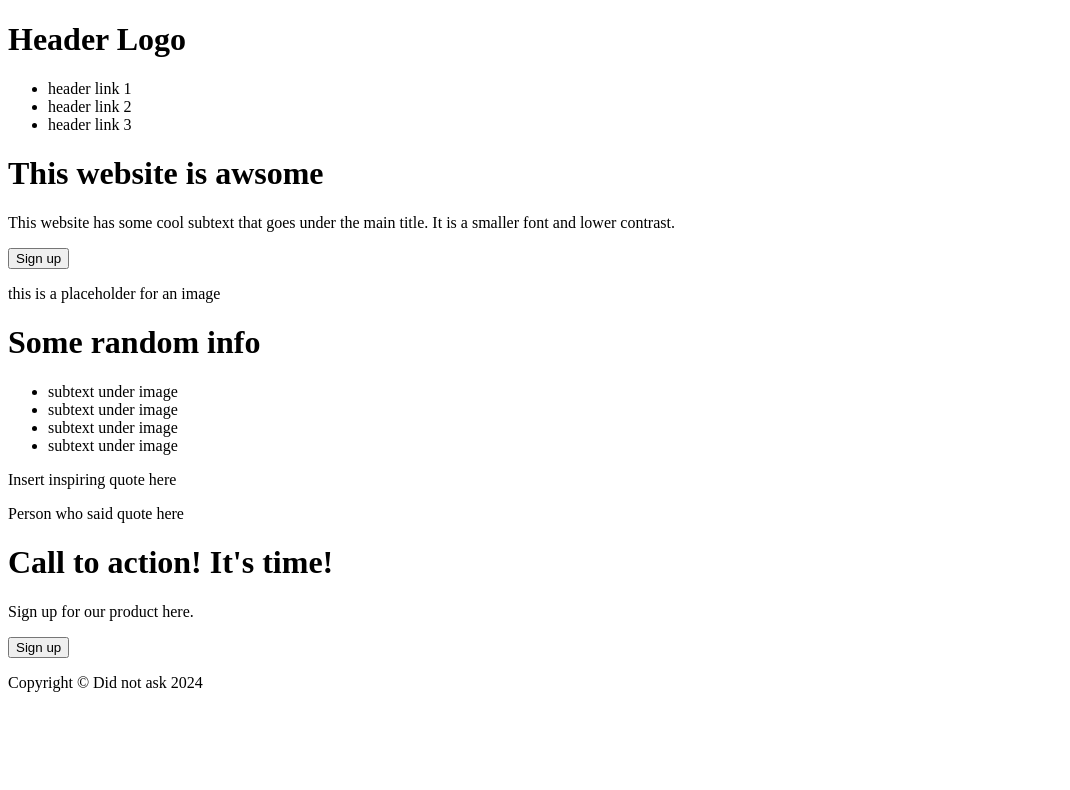
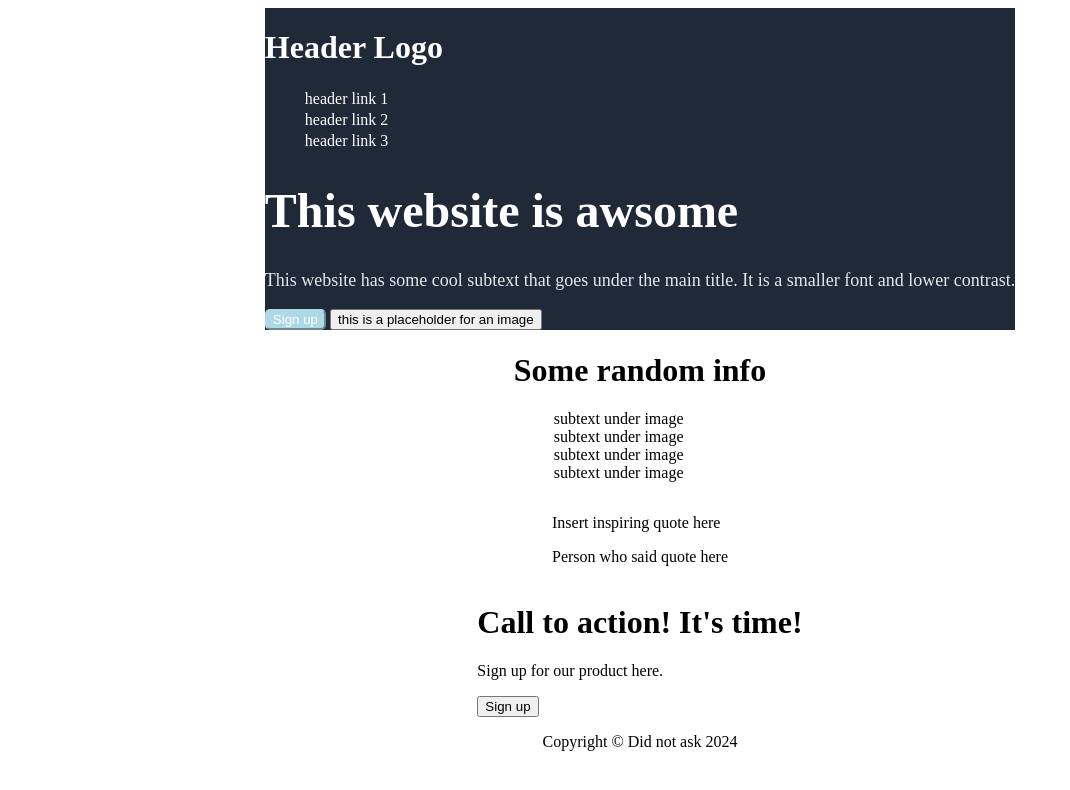
Before and after one commit to ProgrammingBeast-250/Odin-project-Mini-website, a plain HTML site: page index.html in a window 1280 px wide. Shown: the whole page, without its empty margins (0-1070 px from the left). Drawn offline with Linux system fonts and the light colour scheme.

Commit message:
Changed the website to flexbox ordering

```diff
--- a/index.html
+++ b/index.html
@@ -7,23 +7,30 @@
         <title>Mini website</title>
         <link rel="stylesheet" href="style.css">
     </head>
+
+
     <body>
-        <div id="Header">
-            <div id="top header">
-                <h1 id="header Logo">Header Logo</h1>
-                <ul id="header links">
+        <div id="Headers">
+
+            <div id="top-header">
+                <h1 id="header-Logo">Header Logo</h1>
+                <ul>
                     <li><a href="#"></a>header link 1</li>
                     <li><a href="#"></a>header link 2</li>
                     <li><a href="#"></a>header link 3</li>
                 </ul>
             </div>
-            <div id="main header">
-                <h1>This website is awsome</h1>
-                <p>This website has some cool subtext that goes under the main title. It is a smaller font and lower contrast.</p>
-                <button>Sign up</button>
-                <p>this is a placeholder for an image</p>
+
+
+            <div id="main-header">
+                <h1 id="website-description">This website is awsome</h1>
+                <p id="description">This website has some cool subtext that goes under the main title. It is a smaller font and lower contrast.</p>
+                <button id="header-button">Sign up</button>
+                <button id="placeholder-img">this is a placeholder for an image</button>
             </div>
         </div>
+
+
         <div id="Random info">
             <h1>Some random info</h1>
             <ul>
@@ -33,10 +40,14 @@
                 <li>subtext under image</li>
             </ul>
         </div>
+
+
         <div id="Quote">
             <p>Insert inspiring quote here</p>
             <p>Person who said quote here</p>
         </div>
+
+
         <div id="sign up">
             <div id="text container">
                 <h1>Call to action! It's time!</h1>
@@ -44,6 +55,8 @@
                 <button>Sign up</button>
             </div>
         </div>
+
+
         <div id="footer">
             <p>Copyright © Did not ask 2024</p>
         </div>
--- a/style.css
+++ b/style.css
@@ -0,0 +1,35 @@
+body {
+    font: 'Roboto';
+    display: flex;
+    flex-direction: column;
+    align-items: center;
+}
+
+#Headers {
+    color: white;
+    background-color: #1F2937;
+}
+
+#website-description {
+    font-size:  48px;
+    font-weight: extra-bold;
+}
+
+#header-button {
+    background-color: lightblue;
+    border-color: lightblue;
+    color: white;
+    border-radius: 5px;
+}
+
+ul {
+    list-style-type: none;
+}
+a {
+    text-decoration: none;
+}
+
+a, #description {
+    font-size: 18px;
+    color: #E5E7EB;
+}
```
